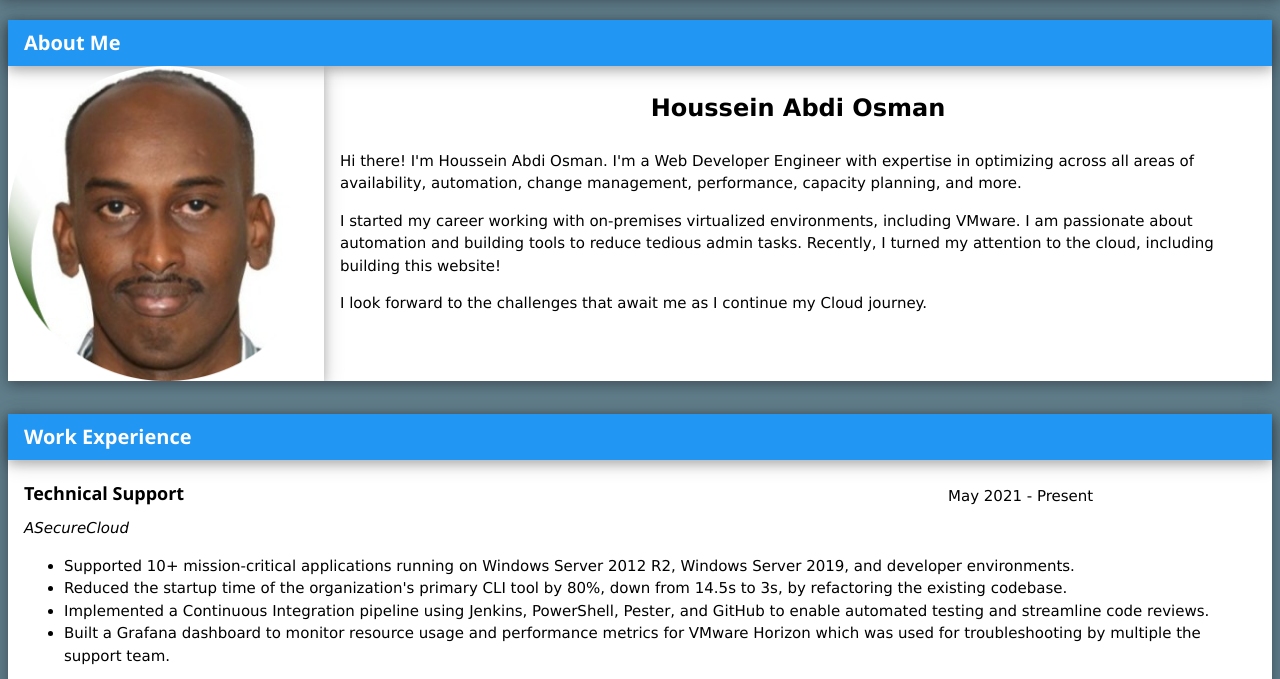
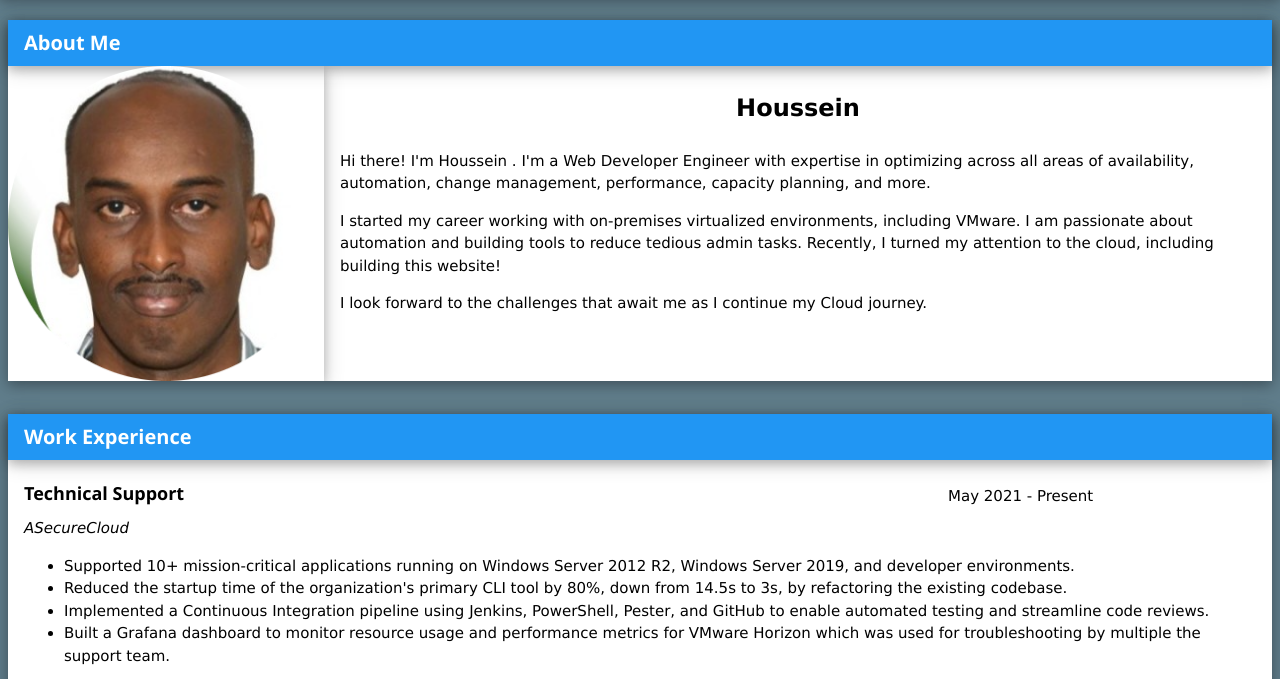
Before and after one commit to deqhoussein/Houssein-cv.github.io, a plain HTML site: page index.html in a window 1280 px wide. Shown: the part 55-734 px from the top of the page. Drawn offline with nearby package versions, Linux system fonts and the light colour scheme; no server answers.

Commit message:
nom modifier

```diff
--- a/index.html
+++ b/index.html
@@ -77,10 +77,10 @@
           </div>
           <div class="w3-container w3-rest w3-mobile">
             <div class="w3-xlarge w3-center">
-              <p><b>Houssein Abdi Osman</b></p>
+              <p><b>Houssein </b></p>
             </div>
             <p>
-              Hi there! I'm Houssein Abdi Osman. I'm a Web Developer Engineer with expertise in optimizing
+              Hi there! I'm Houssein . I'm a Web Developer Engineer with expertise in optimizing
               across all areas of availability, automation, change management, performance, capacity planning, and more.
             </p>
             <p>
```
